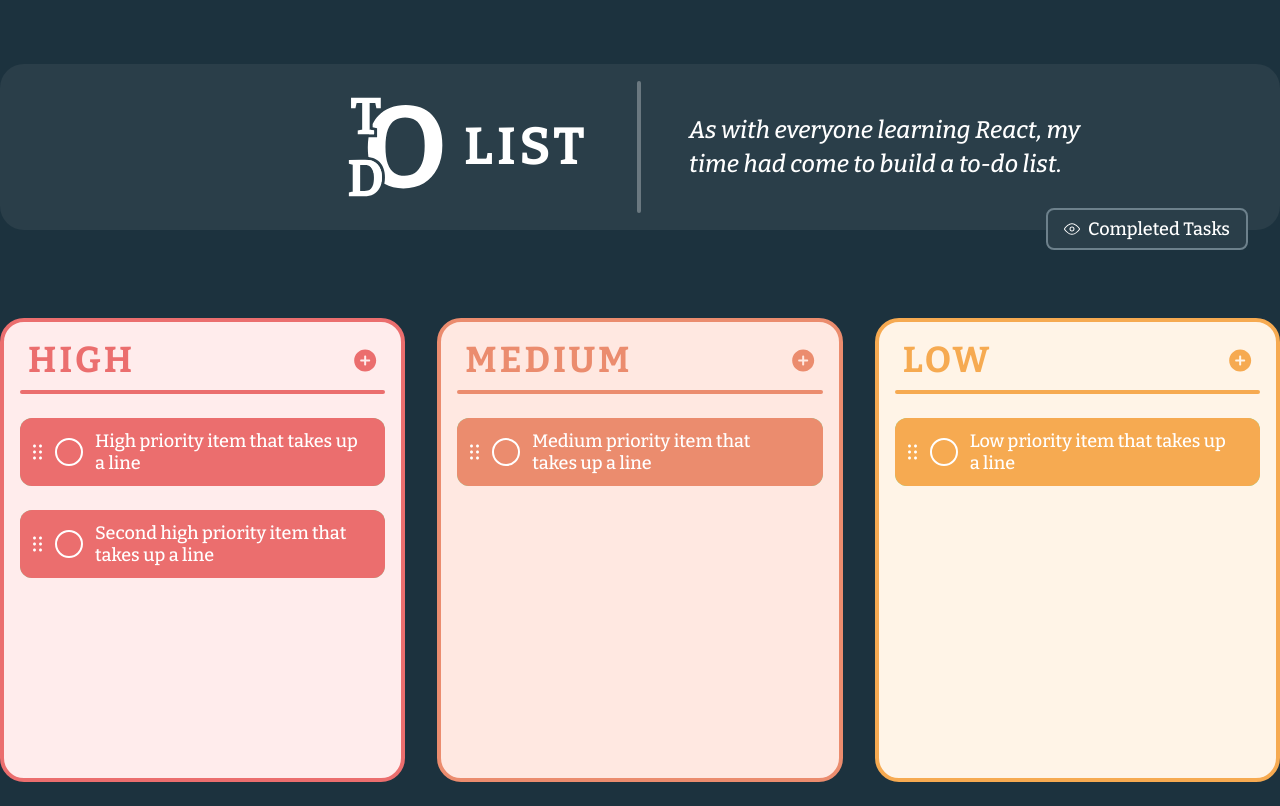
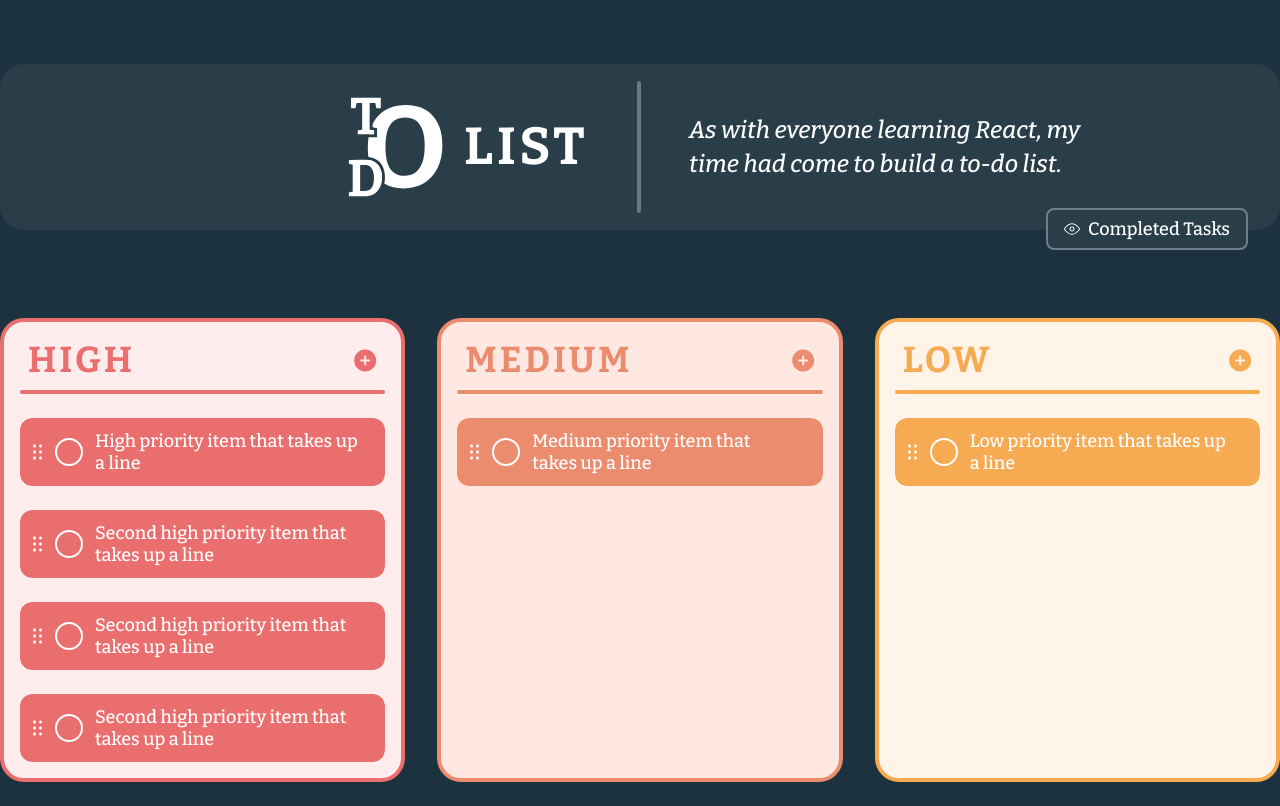
Before and after one commit to neilkurien/to-do-list, a React (Create React App) app: page / in a window 1280 px wide. Built offline with nearby package versions, Linux system fonts and the light colour scheme.

Commit message:
renamed state vars, added ease to animations

```diff
--- a/src/components/Task.js
+++ b/src/components/Task.js
@@ -10,7 +10,8 @@ const Task = ({ priority, task, tasks, setTasks, id }) => {
 	//State
 	const [showTask, setShowTask] = useState(true);
 
-	const [swipeDirection, setSwipeDirection] = useState({
+	const [whichAction, setWhichAction] = useState({
+		action: "",
 		direction: 0,
 		e: null,
 	});
@@ -21,20 +22,18 @@ const Task = ({ priority, task, tasks, setTasks, id }) => {
 		}),
 	};
 
-	//UseEffect that triggers when swipeDirection is fired
+	//UseEffect that triggers when whichAction is fired
 	useEffect(() => {
 		//either delete or mark as done
-		if (swipeDirection.e || swipeDirection.direction === 500) {
+		if (whichAction.e || whichAction.action === "delete") {
 			setShowTask(false);
 			setTimeout(() => {
-				setTasks(
-					tasks.filter((t) => swipeDirection.e.target.id !== t.id)
-				);
-			}, 100);
-		} else if (swipeDirection.e || swipeDirection.direction === -500) {
+				setTasks(tasks.filter((t) => whichAction.e.target.id !== t.id));
+			}, 400);
+		} else if (whichAction.e || whichAction.action === "done") {
 			setShowTask(false);
 			const newTasks = tasks.map((t) => {
-				if (swipeDirection.e.target.id === t.id) {
+				if (whichAction.e.target.id === t.id) {
 					return {
 						...t,
 						isDone: !t.isDone,
@@ -47,19 +46,19 @@ const Task = ({ priority, task, tasks, setTasks, id }) => {
 			});
 			setTasks(newTasks);
 		}
-	}, [swipeDirection]);
+	}, [whichAction]);
 
 	//Input Handlers
 	const updateTasksHandler = (e) => {
-		setSwipeDirection({ direction: -1000, e });
+		setWhichAction({ action: "done", direction: 500, e });
 	};
 
 	const deleteHandler = (e) => {
-		setSwipeDirection({ direction: 1000, e });
+		setWhichAction({ action: "delete", direction: -500, e });
 	};
 
 	return (
-		<div className={`task-wrapper done`}>
+		<div className={`task-wrapper ${whichAction.action}`}>
 			<AnimatePresence>
 				{showTask && (
 					<motion.div
@@ -67,7 +66,8 @@ const Task = ({ priority, task, tasks, setTasks, id }) => {
 						id={id}
 						variants={swipeVariants}
 						exit="exit"
-						custom={swipeDirection.direction}
+						transition={{ ease: "easeOut" }}
+						custom={whichAction.direction}
 					>
 						<div className="align-left">
 							<img
--- a/src/data.js
+++ b/src/data.js
@@ -32,6 +32,30 @@ const defaultTasks = () => {
 			id: uuidv4(),
 			isDone: false,
 		},
+		{
+			taskDetail: "Second high priority item that takes up a line",
+			priority: "High",
+			id: uuidv4(),
+			isDone: false,
+		},
+		{
+			taskDetail: "Second high priority item that takes up a line",
+			priority: "High",
+			id: uuidv4(),
+			isDone: false,
+		},
+		{
+			taskDetail: "Second high priority item that takes up a line",
+			priority: "High",
+			id: uuidv4(),
+			isDone: false,
+		},
+		{
+			taskDetail: "Second high priority item that takes up a line",
+			priority: "High",
+			id: uuidv4(),
+			isDone: false,
+		},
 	];
 };
 
--- a/src/styles/_priority-board.scss
+++ b/src/styles/_priority-board.scss
@@ -23,9 +23,9 @@
 .task-container {
 	height: calc(60vh - 72px - 24px);
 	min-height: calc(300px - 72px - 24px);
-	display: flex;
-	flex-direction: column;
-	overflow: scroll;
+	//display: flex;
+	//flex-direction: column;
+	overflow-y: scroll;
 	&:last-child {
 		padding-bottom: 16px;
 	}
--- a/src/styles/_task.scss
+++ b/src/styles/_task.scss
@@ -1,9 +1,13 @@
 .task-wrapper {
-	//overflow-x: hidden;
+	overflow: hidden;
+	//height: 100px;
 	border-radius: 12px;
 	margin: 0 16px 24px;
 	&:first-child {
 		margin-top: 24px;
+	}
+	&:last-child {
+		margin-bottom: 0;
 	}
 }
 
@@ -18,7 +22,7 @@
 .task {
 	width: 100%;
 	min-height: 60px;
-	height: fit-content;
+	//height: fit-content;
 	padding: 12px;
 
 	border-radius: 12px;
```
